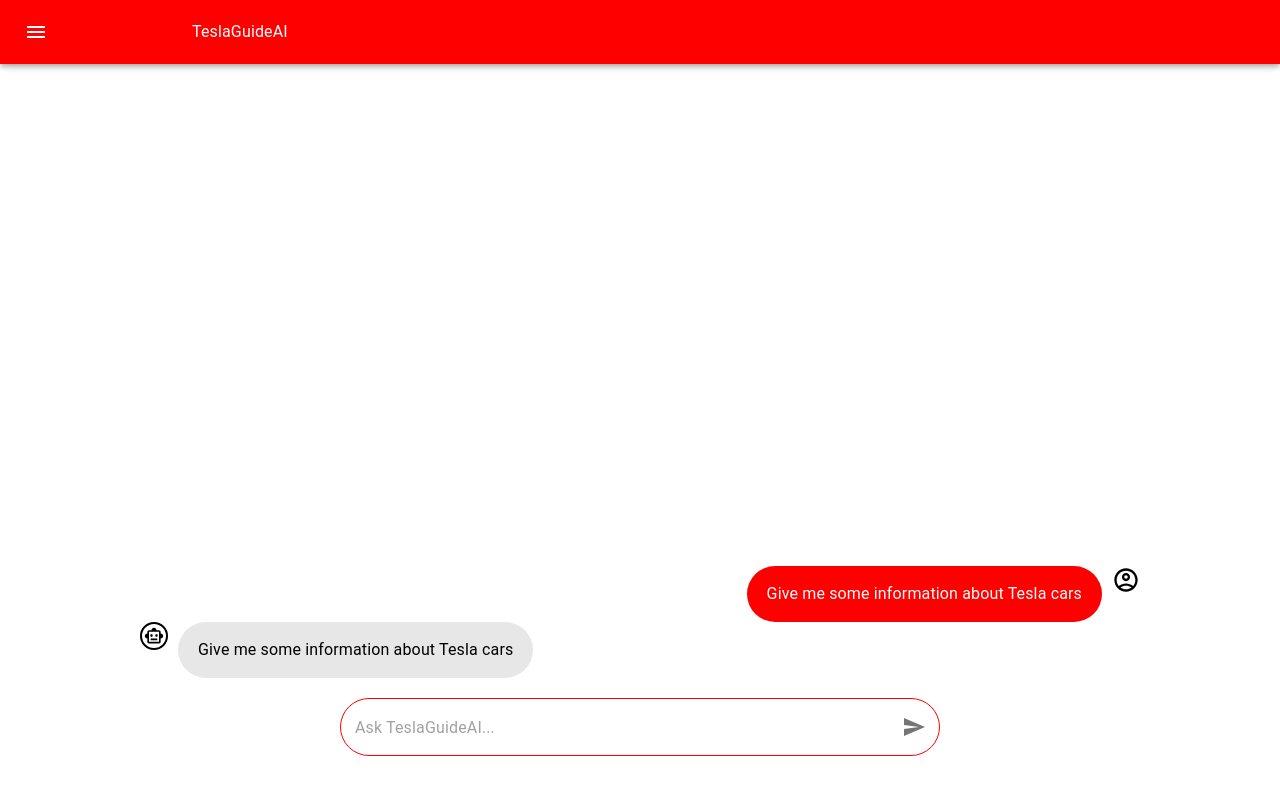
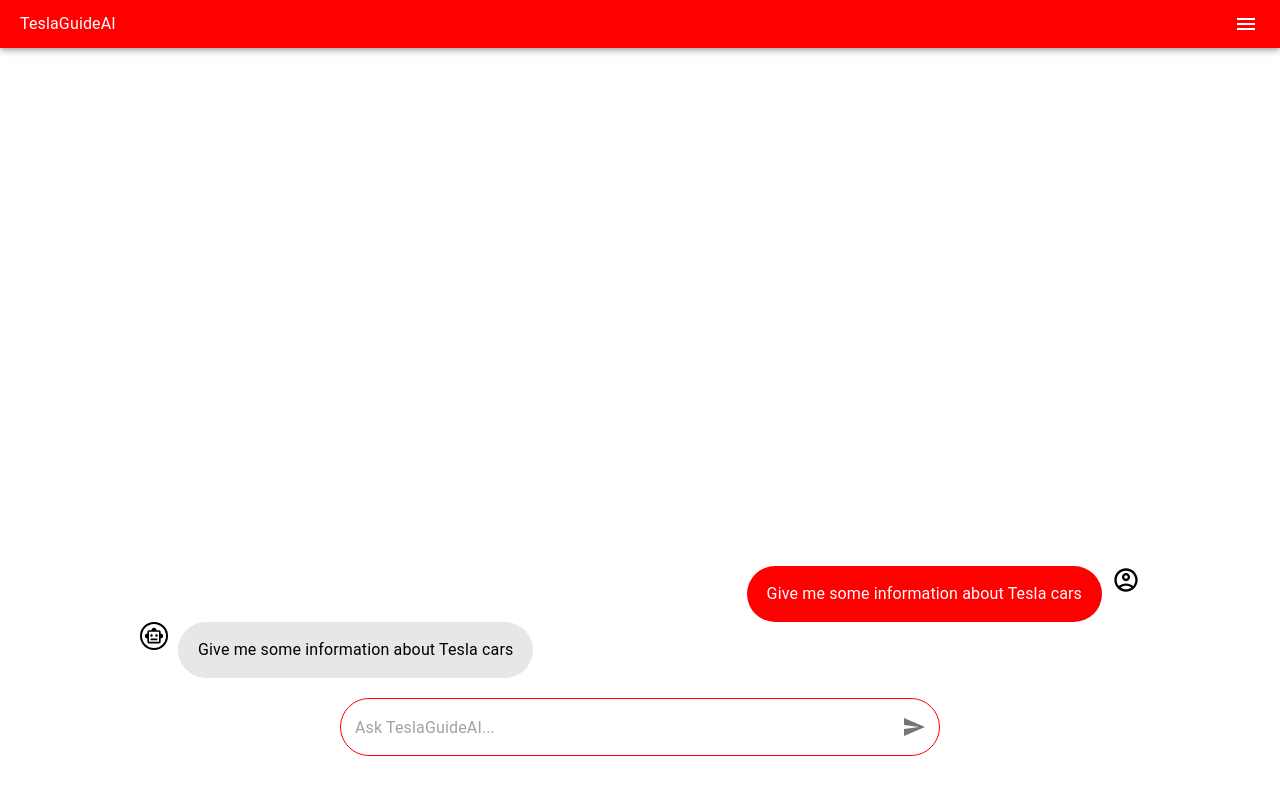
Before and after one commit to NabilHasan09/AI-Customer-Support, a Next.js app: page / in a window 1280 px wide. Shown: the top 794 px of the page. Built offline with nearby package versions, Linux system fonts and the light colour scheme; no server answers; sample sign-in values are in the browser's storage.

Commit message:
Change Header component

```diff
--- a/app/components/Header.js
+++ b/app/components/Header.js
@@ -1,7 +1,9 @@
 "use client"
-import { AppBar, Typography, IconButton, Toolbar, Drawer, Box } from '@mui/material'
+import { AppBar, Typography, IconButton, Drawer, Box, Button } from '@mui/material'
 import MenuIcon from '@mui/icons-material/Menu'
 import { useState } from 'react'
+import { signOut } from 'firebase/auth'
+import { auth } from '@/firebase';
 import Link from '@mui/material/Link'
 
 
@@ -16,76 +18,29 @@
         setIsOpen(false)
     }
 
-    return(
+    return (
         <Box>
-        <AppBar
-        sx={{ backgroundColor: "red"}}
-        >
-            <Toolbar>
-                <IconButton
-                size="large"
-                edge="start"
-                color="inherit"
-                onClick={handleOpenDrawer}
-                sx={{ mr: 2 }}
-                >
-                    <MenuIcon/>
-                </IconButton>
-
-                <Typography
-                p={2}
-                marginLeft="100px"
-                >
-                    TeslaGuideAI
-                </Typography>
-            </Toolbar>
-        </AppBar>
-
-        <Drawer
-        anchor="left"
-        open={isOpen}
-        onClose={handleCloseDrawer}
-        >
-            <Box
-            display="flex"
-            flexDirection="column"
-            alignItems="center"
-            >
-                <Typography
-                p={2}
-                sx={{
-                    fontWeight: "bold",
-                    fontSize: "30px",
-                    color: "red"
-                }}
-                >
-                    TeslaGuideAI
-                </Typography>
-                <Link
-                href="/Login"
-                underline="true"
-                sx={{
-                    color: "red",
-                    fontWeight: "bold",
-                    fontSize: "30px",
-                    marginBottom: "10px"
-                }}
-                >
-                    Login
-                    </Link>
-                <Link
-                href="/Register"
-                underline="true"
-                sx={{
-                    color: "red",
-                    fontWeight: "bold",
-                    fontSize: "30px"
-                }}
-                >
-                    Sign up
-                </Link>
-            </Box>
-        </Drawer>
+            <AppBar sx={{ backgroundColor: "red"}}>
+                <Box display={'flex'} flexDirection={'row'} justifyContent={'space-between'} alignItems={'center'}>
+                    <Typography sx={{ml: '20px'}}>
+                        TeslaGuideAI
+                    </Typography>
+                    <IconButton size="large" color="inherit" onClick={handleOpenDrawer} sx={{mr: '10px'}}>
+                        <MenuIcon/>
+                    </IconButton>
+                </Box>
+            </AppBar>
+            <Drawer anchor="right" open={isOpen} onClose={handleCloseDrawer}>
+                <Box display="flex" flexDirection="column" alignItems="space-between" justifyContent='space-between' height={'100vw'}>
+                    <Typography p={2} sx={{ fontWeight: "bold", fontSize: "30px", color: "red" }}>TeslaGuideAI</Typography>
+                    <Button onClick= {() => {
+                        signOut(auth)
+                        handleCloseDrawer()
+                    }}>
+                        <Link underline='true' sx={{ fontWeight: "bold",fontSize: "25px", color: "red" }}>Sign Out</Link>
+                    </Button>
+                </Box>
+            </Drawer>
         </Box>
     )
 }
```
